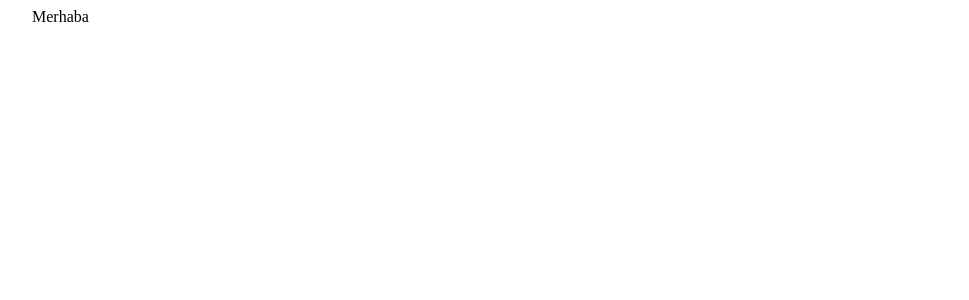
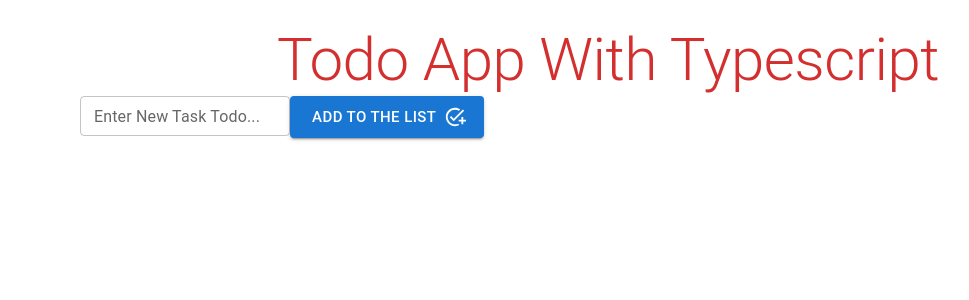
Before and after one commit to emrahugurlu2003/todo-app, a React (Vite) app: page / in a window 1280 px wide. Shown: the top 300 px of the page, without its empty margins (32-1001 px from the left). Built offline with nearby package versions, Linux system fonts and the light colour scheme; no server answers.

Commit message:
AddTodo Component Added

```diff
--- a/src/App.tsx
+++ b/src/App.tsx
@@ -1,9 +1,12 @@
 import { Container } from "@mui/material";
+import Home from "./pages/Home";
 
 function App() {
   return (
     <>
-      <Container>Merhaba</Container>
+      <Container>
+        <Home />
+      </Container>
     </>
   );
 }
--- /dev/null
+++ b/src/components/AddTodo.tsx
@@ -0,0 +1,24 @@
+import { Box, Button, Container, TextField } from "@mui/material";
+import AddTaskIcon from "@mui/icons-material/AddTask";
+
+const AddTodo = () => {
+  return (
+    <Container>
+      <Box>
+        <TextField
+          id="outlined-basic"
+          label="Enter New Task Todo..."
+          variant="outlined"
+          size="small"
+          multiline
+        />
+        <Button variant="contained" size="large" endIcon={<AddTaskIcon />}>
+          Add To the List
+        </Button>
+      </Box>
+      <Box></Box>
+    </Container>
+  );
+};
+
+export default AddTodo;
--- a/src/pages/Home.tsx
+++ b/src/pages/Home.tsx
@@ -1,6 +1,7 @@
 import { useEffect, useState } from "react";
 import axios from "axios";
 import { Container, Typography } from "@mui/material";
+import AddTodo from "../components/AddTodo";
 interface ITodoType {
   todoText: string;
   isDone: boolean;
@@ -44,6 +45,7 @@ const Home = () => {
       >
         Todo App With Typescript
       </Typography>
+      <AddTodo />
     </Container>
   );
 };
```
Also changed, not shown: .eslintrc.cjs (deleted).
